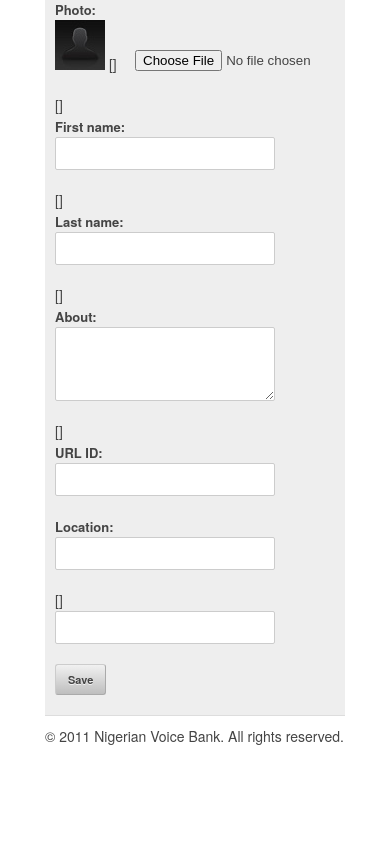
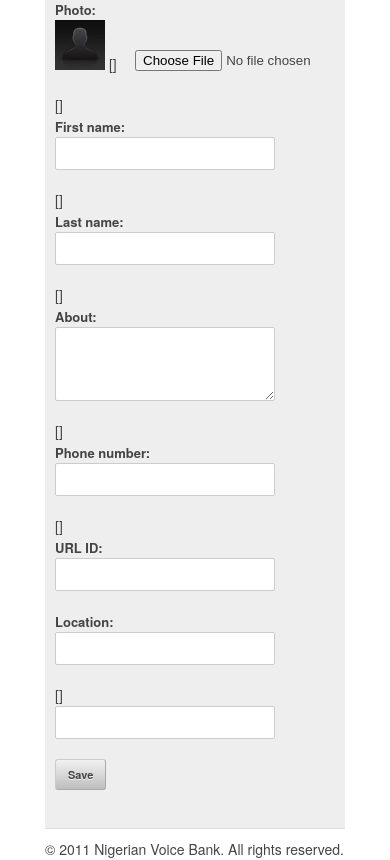
Before and after one commit to deone/voicebank, a Django app: template templates/accounts/profile_edit.html in a window 390 px wide. Shown: the part 213-1073 px from the top of the page. Before the commit the page ends 958 px from the top, so only its background shows below. Run offline with Django 3.2, Linux system fonts and the light colour scheme; the template is opened without the code that fills it: most values are stand-ins (such as "Sample title", 1, 10 or a date in 2020); form fields are guessed from the names that the template uses; some libraries are stand-ins or nearby versions.

Commit message:
Add phone number field to UserProfileForm. Add filling panes to templates so that the page does not look bare.

```diff
--- a/accounts/forms.py
+++ b/accounts/forms.py
@@ -66,6 +66,10 @@ class UserProfileForm(forms.Form):
     first_name = forms.CharField(max_length=30)
     last_name = forms.CharField(max_length=30)
     about = forms.CharField(max_length=255, widget=forms.Textarea, required=False)
+    phone_number = forms.CharField(max_length=15, required=False,
+	    help_text="Enter phone number in full international format.\
+	    Ignore\
+	    the leading plus sign. e.g. 2348033344455, 23417745566")
     url_id = forms.CharField(max_length=50, help_text="Ain't it cool to have a\
 	    custom URL like http://nigerianvoicebank.com/yournickname?",
 	    validators=[validate_url_id])
@@ -82,6 +86,7 @@ class UserProfileForm(forms.Form):
 	user.save()
 
 	user.profile.about = self.cleaned_data['about']
+	user.profile.phone_number = self.cleaned_data['phone_number']
 	user.profile.slug = self.cleaned_data['url_id']
 	user.profile.country = self.cleaned_data['country']
 	user.profile.state = self.cleaned_data['state']
--- a/accounts/models.py
+++ b/accounts/models.py
@@ -11,6 +11,7 @@ class Profile(models.Model):
     slug = models.SlugField(unique=True, editable=False)
     gender = models.CharField(max_length=1, choices=GENDER_CHOICES)
     about = models.CharField(max_length=255)
+    phone_number = models.CharField(max_length=15, null=True)
     country = models.CharField(max_length=50)
     state = models.CharField(max_length=50)
     birthday = models.DateField()
--- a/accounts/views.py
+++ b/accounts/views.py
@@ -35,6 +35,7 @@ def profile_edit(request, id, template='accounts/profile_edit.html', form=UserPr
 	    'first_name': request.user.first_name,
 	    'last_name': request.user.last_name,
 	    'about': request.user.profile.about,
+	    'phone_number': request.user.profile.phone_number,
 	    'country': request.user.profile.country,
 	    'state': request.user.profile.state,
 	    'url_id': request.user.profile.slug
--- a/site_media/css/layout.css
+++ b/site_media/css/layout.css
@@ -23,6 +23,7 @@ ul.nav li	{ display: inline; text-align: center; }
 ul.nav li a	{ padding: 3px 10px; }
 ul.nav>:first-child a	{ padding-left: 0 }
 .pane		{ background: #eee; }
+.pane hr	{ border-color: #fff }
 .wrap		{ margin: 0 10px; }
 .wrap hr	{ margin-top: 0; margin-bottom: 5px; }
 .wrap ul	{ margin-bottom: 0; }
--- a/templates/accounts/profile.html
+++ b/templates/accounts/profile.html
@@ -9,10 +9,10 @@
 	    <hr class="half-bottom"/>
 	    {% if user_profile.photo %}
 		{% thumbnail user_profile.photo "138x138" crop="center" as up %}
-		<img class="display-picture" src="{{ up.url }}" width="{{ up.width }}" height="{{ up.height }}"/>
+		<img class="add-bottom display-picture" src="{{ up.url }}" width="{{ up.width }}" height="{{ up.height }}"/>
 		{% endthumbnail %}
 	    {% else %}
-		<img src="{{ MEDIA_URL }}img/no-image.jpg"/>
+		<img class="add-bottom" src="{{ MEDIA_URL }}img/no-image.jpg"/>
 	    {% endif %}
 	    <h5>About</h5>
 	    <hr class="half-bottom"/>
@@ -40,5 +40,5 @@
 	    </p>
 	</div>
     </div>
-    <div class="three columns pane">&nbsp;</div>
+    <div class="three columns pane" style="height: 582px">&nbsp;</div>
 {% endblock %}
--- a/templates/accounts/profile_edit.html
+++ b/templates/accounts/profile_edit.html
@@ -8,21 +8,25 @@
 	    <li><a href="#viewprofile">View Profile</a></li>
 	    <li><a class="active" href="#editprofile">Edit Profile</a></li>
 	</ul>
+    </div>
     <ul class="tabs-content">
 	<li id="viewprofileTab">
-		<div class="six columns pane add-bottom">
+	    <div class="thirteen columns pane add-bottom">
 		<div class="wrap">
 		    <h4 class="fullname">{{ user.get_full_name }}</h4>
+		    <hr class="half-bottom"/>
 		    {% if user.profile.photo %}
 			{% thumbnail user.profile.photo "138x138" crop="center" as up %}
-				<img class="display-picture" src="{{ up.url }}" width="{{ up.width }}" height="{{ up.height }}"/>
+			    <img class="add-bottom display-picture" src="{{ up.url }}" width="{{ up.width }}" height="{{ up.height }}"/>
 			{% endthumbnail %}
 		    {% else %}
-			    <img src="{{ MEDIA_URL }}img/no-image.jpg"/>
+			<img class="add-bottom" src="{{ MEDIA_URL }}img/no-image.jpg"/>
 		    {% endif %}
 		    <h5>About</h5>
+		    <hr class="half-bottom"/>
 		    <p>{{ user.profile.about }}</p>
 		    <h5>Voice Bank URL</h5>
+		    <hr class="half-bottom"/>
 		    <p>
 			<a href="http://{{ site }}/{{ user.profile.slug }}">
 			http://{{ site }}/{{ user.profile.slug }}
@@ -30,6 +34,7 @@
 		    </p>
 		</div>
 	    </div>
+	    <div class="three columns pane">&nbsp;</div>
 	</li>
 	<li class="active" id="editprofileTab">
 	    <form id="profile-edit" class="five columns" method="post"
@@ -65,6 +70,12 @@
 			{{ form.about }}
 		    </p>
 		    <p>
+			{{ form.phone_number.errors }}
+			<label>{{ form.phone_number.label }}:</label>
+			{{ form.phone_number }}
+			<span>{{ form.phone_number.help_text }}</span>
+		    </p>
+		    <p>
 			{{ form.url_id.errors }}
 			<label>URL ID:</label>
 			{{ form.url_id }}
@@ -79,7 +90,7 @@
 		    <button>Save</button>
 		</fieldset>
 	    </form>
+	    <div class="eleven columns pane">&nbsp;</div>
 	</li>
     </ul>
-    </div>
 {% endblock %}
--- a/templates/core/voiceclips.html
+++ b/templates/core/voiceclips.html
@@ -6,9 +6,10 @@
 	    <li><a href="#myvoiceclips">My Voice Clips</a></li>
 	    <li><a class="active" href="#uploadvoiceclip">Upload Voice Clip</a></li>
 	</ul>
+    </div>
     <ul class="tabs-content">
 	<li id="myvoiceclipsTab">
-		<div class="eleven columns pane add-bottom">
+	    <div class="six columns pane add-bottom">
 		<div class="wrap">
 		    <ul>
 		    {% if clips %}
@@ -26,6 +27,7 @@
 		    </ul>
 		</div>
 	    </div>
+	    <div class="ten columns pane">&nbsp;</div>
 	</li>
 	<li class="active" id="uploadvoiceclipTab">
 	    <div class="five columns">
@@ -61,7 +63,7 @@
 		    </fieldset>
 		</form>
 	    </div>
+	    <div class="eleven columns pane">&nbsp;</div>
 	</li>
     </ul>
-    </div>
 {% endblock %}
```
Also changed, not shown: 1 other file. Lines whose indentation alone changed are shown as unchanged.
